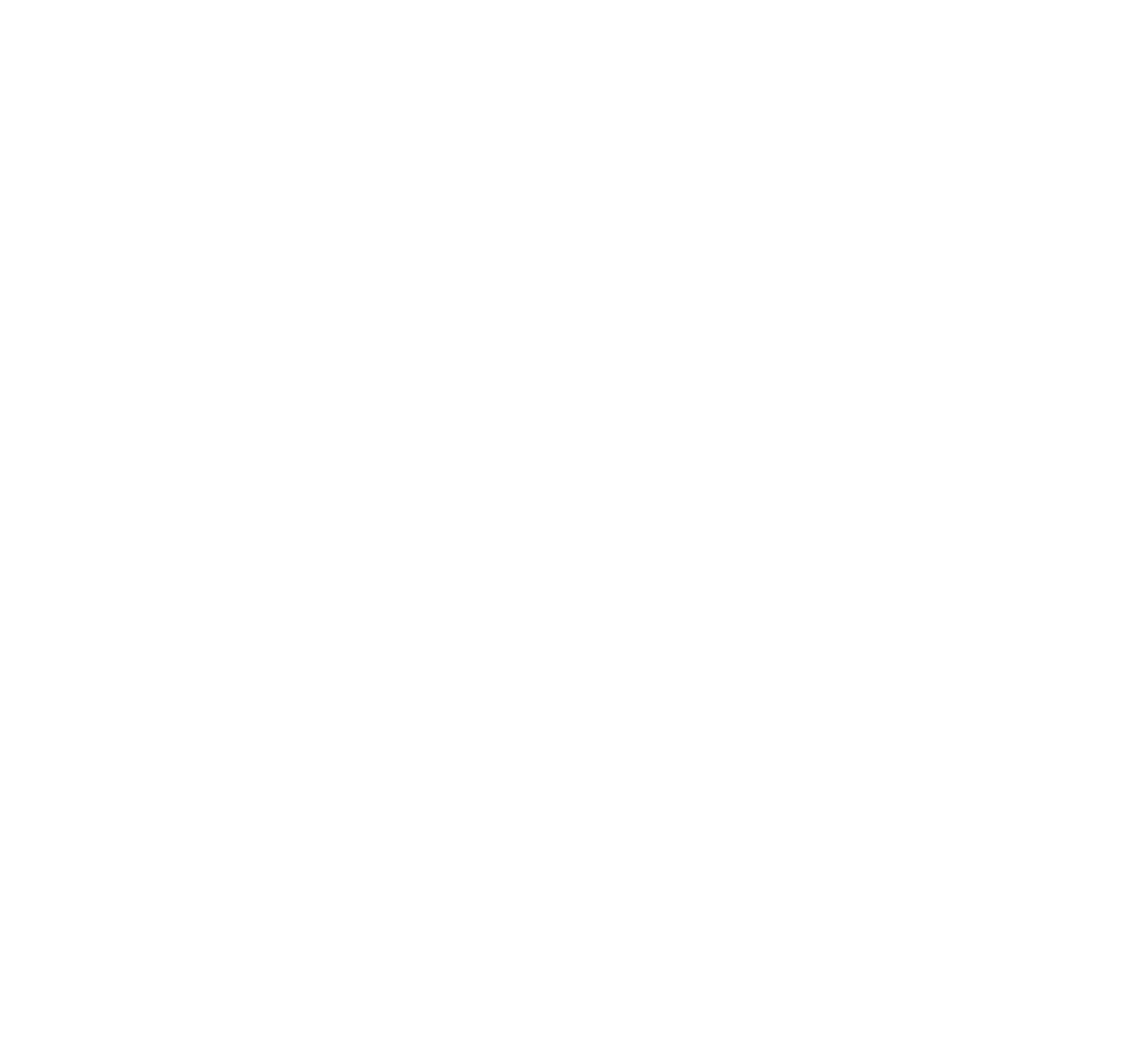
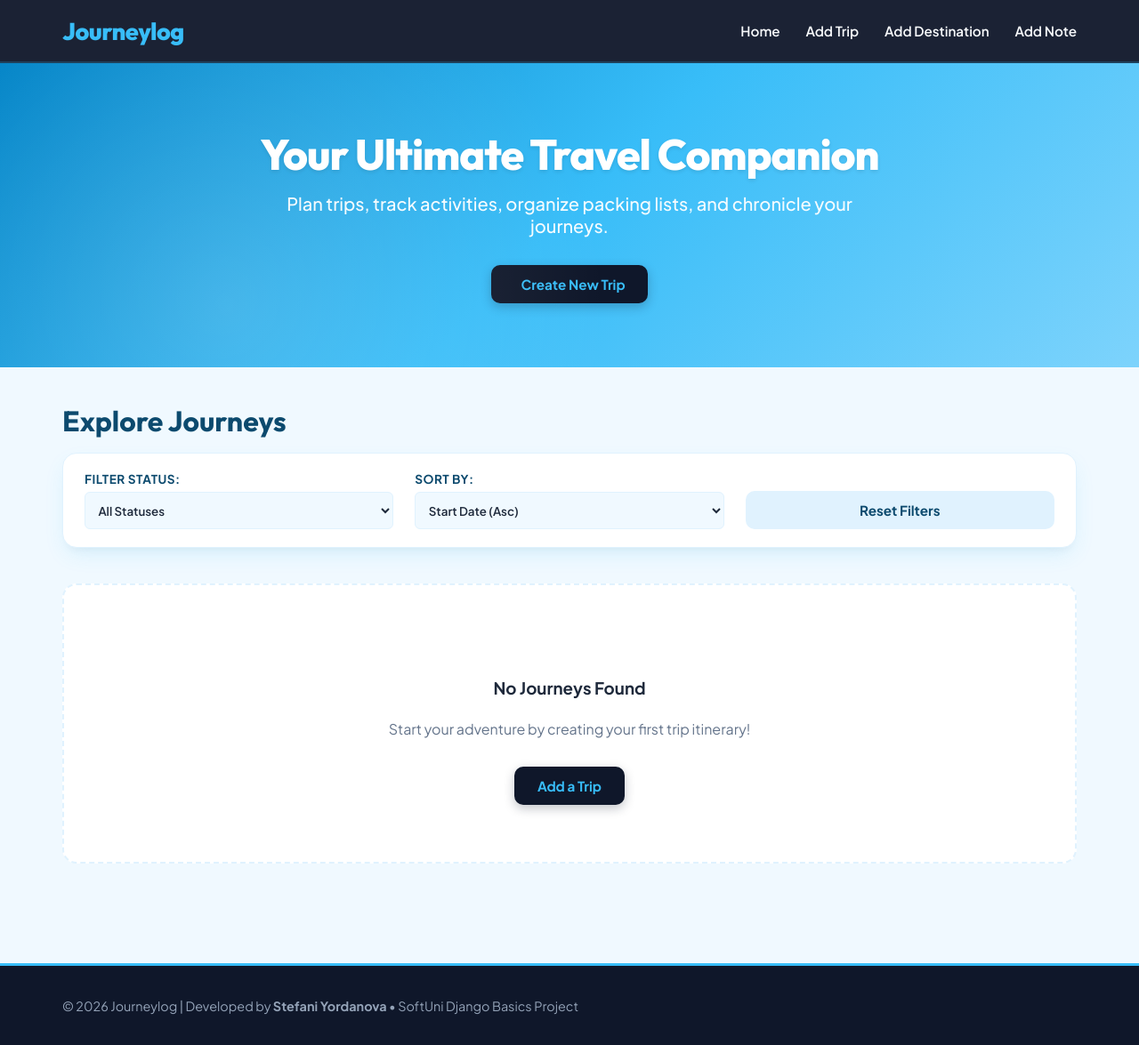
Before and after one commit to StefaniYordanova/JourneyLog, a Django app: page / in a window 1280 px wide. Before the commit the page is empty. Shown: the whole page at 89% size. Before the commit the page ends 800 px from the top, so only its background shows below. Run offline with Django 5.2, Linux system fonts and the light colour scheme.

Commit message:
chore: set up base.html and css files

```diff
--- /dev/null
+++ b/static/css/home.css
@@ -0,0 +1,408 @@
+* {
+    box-sizing: border-box;
+    margin: 0;
+    padding: 0;
+}
+
+:root {
+    /* Baby Blue & Coastal Palette */
+    --baby-blue-primary: #38bdf8;
+    --baby-blue-light: #e0f2fe;
+    --baby-blue-surface: #f0f9ff;
+    --ocean-dark: #0c4a6e;
+    --navy-header: #0f172a;
+    --sand-accent: #fef3c7;
+
+    --text-main: #1e293b;
+    --text-muted: #64748b;
+
+    --font-heading: 'Outfit', sans-serif;
+    --font-body: 'Plus Jakarta Sans', sans-serif;
+
+    --radius-lg: 16px;
+    --radius-md: 10px;
+    --radius-sm: 6px;
+    --shadow-soft: 0 10px 25px -5px rgba(56, 189, 248, 0.15), 0 8px 10px -6px rgba(0, 0, 0, 0.05);
+}
+
+body {
+    font-family: var(--font-body);
+    color: var(--text-main);
+    background-color: var(--baby-blue-surface);
+    display: flex;
+    flex-direction: column;
+    min-height: 100vh;
+}
+
+.container {
+    width: 90%;
+    max-width: 1140px;
+    margin: 0 auto;
+}
+
+.main-content {
+    flex: 1;
+}
+
+/* ==========================================================================
+   Header & Navigation Bar
+   ========================================================================== */
+.site-header {
+    background: rgba(15, 23, 42, 0.95);
+    backdrop-filter: blur(8px);
+    padding: 1.1rem 0;
+    position: sticky;
+    top: 0;
+    z-index: 100;
+    border-bottom: 2px solid rgba(56, 189, 248, 0.2);
+}
+
+.navbar {
+    display: flex;
+    justify-content: space-between;
+    align-items: center;
+}
+
+
+.nav-brand {
+    font-family: var(--font-heading);
+    color: var(--baby-blue-primary);
+    font-size: 1.7rem;
+    font-weight: 800;
+    letter-spacing: -0.5px;
+    text-decoration: none;
+    display: flex;
+    align-items: center;
+    gap: 0.6rem;
+}
+
+.nav-brand i {
+    transform: rotate(-15deg);
+    transition: transform 0.3s ease;
+}
+
+.nav-brand:hover i {
+    transform: rotate(15deg);
+}
+
+.nav-menu {
+    list-style: none;
+    display: flex;
+    gap: 1.8rem;
+}
+
+.nav-link {
+    color: #f8fafc;
+    text-decoration: none;
+    font-weight: 600;
+    font-size: 0.95rem;
+    transition: all 0.2s ease;
+}
+
+.nav-link:hover {
+    color: var(--baby-blue-primary);
+}
+
+/* ==========================================================================
+   Hero Section
+   ========================================================================== */
+.hero-section {
+    background: linear-gradient(135deg, #0284c7 0%, #38bdf8 50%, #7dd3fc 100%);
+    color: white;
+    padding: 4.5rem 0;
+    text-align: center;
+    position: relative;
+    overflow: hidden;
+}
+
+.hero-section::before {
+    content: '';
+    position: absolute;
+    top: 0; left: 0; right: 0; bottom: 0;
+    background: radial-gradient(circle at 20% 80%, rgba(255,255,255,0.15) 0%, transparent 40%);
+}
+
+.hero-title {
+    font-family: var(--font-heading);
+    font-size: 3rem;
+    font-weight: 800;
+    letter-spacing: -1px;
+    margin-bottom: 0.8rem;
+    text-shadow: 0 2px 4px rgba(0,0,0,0.1);
+}
+
+.hero-subtitle {
+    font-size: 1.25rem;
+    font-weight: 500;
+    margin-bottom: 2rem;
+    max-width: 650px;
+    margin-left: auto;
+    margin-right: auto;
+    opacity: 0.95;
+}
+
+/* Buttons */
+.btn {
+    display: inline-flex;
+    align-items: center;
+    justify-content: center;
+    gap: 0.5rem;
+    padding: 0.75rem 1.6rem;
+    border-radius: var(--radius-md);
+    text-decoration: none;
+    font-weight: 700;
+    font-size: 0.95rem;
+    cursor: pointer;
+    border: none;
+    transition: all 0.25s cubic-bezier(0.4, 0, 0.2, 1);
+}
+
+.btn-primary {
+    background-color: var(--navy-header);
+    color: var(--baby-blue-primary);
+    box-shadow: 0 4px 12px rgba(15, 23, 42, 0.25);
+}
+
+.btn-primary:hover {
+    background-color: #1e293b;
+    transform: translateY(-2px);
+    box-shadow: 0 6px 16px rgba(15, 23, 42, 0.35);
+}
+
+.btn-secondary {
+    background-color: var(--baby-blue-light);
+    color: var(--ocean-dark);
+}
+
+.btn-secondary:hover {
+    background-color: #bae6fd;
+}
+
+.btn-card {
+    background: linear-gradient(135deg, #0284c7 0%, var(--baby-blue-primary) 100%);
+    color: white;
+    width: 100%;
+    margin-top: 1.2rem;
+    border-radius: var(--radius-md);
+}
+
+.btn-card:hover {
+    opacity: 0.95;
+    transform: translateY(-1px);
+}
+
+/* ==========================================================================
+   Filter & Sorting Bar
+   ========================================================================== */
+.dashboard-section {
+    padding-bottom: 3rem;
+}
+
+.section-header h2 {
+    font-family: var(--font-heading);
+    font-size: 2rem;
+    color: var(--ocean-dark);
+    margin-top: 2.5rem;
+    margin-bottom: 1rem;
+}
+
+.filter-card {
+    background: white;
+    padding: 1.25rem 1.5rem;
+    border-radius: var(--radius-lg);
+    box-shadow: var(--shadow-soft);
+    border: 1px solid var(--baby-blue-light);
+    display: flex;
+    gap: 1.5rem;
+    align-items: flex-end;
+    margin-bottom: 2.5rem;
+}
+
+.filter-group {
+    display: flex;
+    flex-direction: column;
+    gap: 0.4rem;
+    flex: 1;
+}
+
+.filter-group label {
+    font-size: 0.85rem;
+    font-weight: 700;
+    color: var(--ocean-dark);
+    text-transform: uppercase;
+    letter-spacing: 0.5px;
+}
+
+.filter-group select {
+    padding: 0.65rem;
+    border: 1.5px solid var(--baby-blue-light);
+    border-radius: var(--radius-sm);
+    background-color: var(--baby-blue-surface);
+    color: var(--text-main);
+    font-family: var(--font-body);
+    font-weight: 600;
+    outline: none;
+    transition: border-color 0.2s;
+}
+
+.filter-group select:focus {
+    border-color: var(--baby-blue-primary);
+}
+
+/* ==========================================================================
+   Trips Card Grid
+   ========================================================================== */
+.trips-grid {
+    display: grid;
+    grid-template-columns: repeat(auto-fill, minmax(310px, 1fr));
+    gap: 2rem;
+}
+
+.trip-card {
+    background: white;
+    border-radius: var(--radius-lg);
+    overflow: hidden;
+    box-shadow: var(--shadow-soft);
+    border: 1px solid var(--baby-blue-light);
+    display: flex;
+    flex-direction: column;
+    transition: transform 0.3s ease, box-shadow 0.3s ease;
+}
+
+.trip-card:hover {
+    transform: translateY(-6px);
+    box-shadow: 0 18px 30px -10px rgba(56, 189, 248, 0.3);
+}
+
+.trip-card-image {
+    height: 190px;
+    background-size: cover;
+    background-position: center;
+    position: relative;
+    padding: 1rem;
+}
+
+.badge {
+    position: absolute;
+    top: 12px;
+    right: 12px;
+    padding: 0.35rem 0.8rem;
+    border-radius: 20px;
+    font-size: 0.75rem;
+    font-weight: 800;
+    letter-spacing: 0.5px;
+    text-transform: uppercase;
+    backdrop-filter: blur(6px);
+}
+
+.status-planned {
+    background-color: rgba(2, 132, 199, 0.85);
+    color: white;
+}
+
+.status-ongoing {
+    background-color: rgba(16, 185, 129, 0.85);
+    color: white;
+}
+
+.status-completed {
+    background-color: rgba(100, 116, 139, 0.85);
+    color: white;
+}
+
+.trip-card-body {
+    padding: 1.5rem;
+    display: flex;
+    flex-direction: column;
+    flex: 1;
+}
+
+.trip-title {
+    font-family: var(--font-heading);
+    font-size: 1.35rem;
+    font-weight: 700;
+    color: var(--navy-header);
+    margin-bottom: 0.4rem;
+}
+
+.trip-destination {
+    color: var(--text-muted);
+    font-size: 0.95rem;
+    font-weight: 500;
+    margin-bottom: 1rem;
+    display: flex;
+    align-items: center;
+    gap: 0.4rem;
+}
+
+.trip-destination i {
+    color: var(--baby-blue-primary);
+}
+
+.trip-meta {
+    display: flex;
+    justify-content: space-between;
+    font-size: 0.88rem;
+    font-weight: 600;
+    color: var(--ocean-dark);
+    padding-top: 0.8rem;
+    border-top: 1px dashed var(--baby-blue-light);
+    margin-top: auto;
+}
+
+/* ==========================================================================
+   Footer
+   ========================================================================== */
+.site-footer {
+    background-color: var(--navy-header);
+    color: #94a3b8;
+    padding: 2rem 0;
+    margin-top: 4rem;
+    border-top: 3px solid var(--baby-blue-primary);
+}
+
+.footer-content {
+    display: flex;
+    justify-content: space-between;
+    align-items: center;
+    font-size: 0.9rem;
+}
+
+.footer-socials a {
+    color: #94a3b8;
+    margin-left: 1.2rem;
+    font-size: 1.25rem;
+    transition: color 0.2s;
+}
+
+.footer-socials a:hover {
+    color: var(--baby-blue-primary);
+}
+
+/* Empty State */
+.empty-state {
+    text-align: center;
+    padding: 4rem 2rem;
+    background: white;
+    border-radius: var(--radius-lg);
+    border: 2px dashed var(--baby-blue-light);
+    display: flex;
+    flex-direction: column;
+    align-items: center;
+    gap: 1.5rem;
+}
+
+.empty-state p {
+    margin: 0;
+    color: var(--text-muted);
+}
+
+.empty-state .btn {
+    margin-top: 0.5rem;
+}
+
+.empty-icon {
+    font-size: 3.5rem;
+    color: var(--baby-blue-primary);
+    margin-bottom: 1rem;
+}
--- /dev/null
+++ b/static/css/styles.css
@@ -0,0 +1,4 @@
+@import url('https://fonts.googleapis.com/css2?family=Outfit:wght@500;700;800&family=Plus+Jakarta+Sans:wght@400;500;600;700&display=swap');
+
+
+@import '/static/css/home.css';
--- a/templates/common/home-page.html
+++ b/templates/common/home-page.html
@@ -1,10 +1,77 @@
-<!DOCTYPE html>
-<html lang="en">
-<head>
-    <meta charset="UTF-8">
-    <title>Title</title>
-</head>
-<body>
+{% extends 'shared/base.html' %}
+{% load static %}
 
-</body>
-</html>
+{% block title %}Home - Journeylog{% endblock %}
+
+{% block content %}
+<section class="hero-section">
+    <div class="container hero-container">
+        <h1 class="hero-title">Your Ultimate Travel Companion</h1>
+        <p class="hero-subtitle">Plan trips, track activities, organize packing lists, and chronicle your journeys.</p>
+        <a href="{% url 'trips:add' %}" class="btn btn-primary"><i class="fa-solid fa-plus"></i> Create New Trip</a>
+    </div>
+</section>
+
+<!-- Main Dashboard Section -->
+<section class="dashboard-section container">
+    <div class="section-header">
+        <h2>Explore Journeys</h2>
+    </div>
+
+    <!-- Filter & Sort Bar -->
+    <form method="get" class="filter-card">
+        <div class="filter-group">
+            <label for="status">Filter Status:</label>
+            <select name="status" id="status" onchange="this.form.submit()">
+                <option value="">All Statuses</option>
+                <option value="PLANNED" {% if selected_status == 'PLANNED' %}selected{% endif %}>Planned</option>
+                <option value="ONGOING" {% if selected_status == 'ONGOING' %}selected{% endif %}>Ongoing</option>
+                <option value="COMPLETED" {% if selected_status == 'COMPLETED' %}selected{% endif %}>Completed</option>
+            </select>
+        </div>
+
+        <div class="filter-group">
+            <label for="sort">Sort By:</label>
+            <select name="sort" id="sort" onchange="this.form.submit()">
+                <option value="start_date" {% if selected_sort == 'start_date' %}selected{% endif %}>Start Date (Asc)</option>
+                <option value="-start_date" {% if selected_sort == '-start_date' %}selected{% endif %}>Start Date (Desc)</option>
+                <option value="budget" {% if selected_sort == 'budget' %}selected{% endif %}>Budget (Low-High)</option>
+                <option value="-budget" {% if selected_sort == '-budget' %}selected{% endif %}>Budget (High-Low)</option>
+            </select>
+        </div>
+
+        <div class="filter-group reset-group">
+            <a href="{% url 'common:home' %}" class="btn btn-secondary">Reset Filters</a>
+        </div>
+    </form>
+
+    <!-- Trips Grid -->
+    {% if trips %}
+        <div class="trips-grid">
+            {% for trip in trips %}
+                <div class="trip-card">
+                    <div class="trip-card-image" style="background-image: url('{{ trip.destination.image_url|default:'/static/images/default-trip.jpg' }}');">
+                        <span class="badge status-{{ trip.status|lower }}">{{ trip.get_status_display }}</span>
+                    </div>
+                    <div class="trip-card-body">
+                        <h3 class="trip-title">{{ trip.title }}</h3>
+                        <p class="trip-destination"><i class="fa-solid fa-location-dot"></i> {{ trip.destination.name }}, {{ trip.destination.country }}</p>
+                        <div class="trip-meta">
+                            <span><i class="fa-regular fa-calendar"></i> {{ trip.start_date|date:"M d, Y" }}</span>
+                            <span><i class="fa-solid fa-coins"></i> ${{ trip.budget }}</span>
+                        </div>
+                        <a href="{% url 'trips:details' trip.pk %}" class="btn btn-card">View Journey</a>
+                    </div>
+                </div>
+            {% endfor %}
+        </div>
+    {% else %}
+        <div class="empty-state">
+            <i class="fa-solid fa-map-location-dot empty-icon"></i>
+            <h3>No Journeys Found</h3>
+            <p>Start your adventure by creating your first trip itinerary!</p>
+            <a href="{% url 'trips:add' %}" class="btn btn-primary">Add a Trip</a>
+        </div>
+    {% endif %}
+</section>
+{% endblock %}
--- a/templates/shared/base.html
+++ b/templates/shared/base.html
@@ -1,10 +1,16 @@
 <!DOCTYPE html>
 <html lang="en">
-<head>
-    <meta charset="UTF-8">
-    <title>Title</title>
-</head>
+    {% include 'shared/head.html' %}
 <body>
+
+    {% include 'shared/nav.html' %}
+
+    <main class="main-content">
+        {% block content %}
+        {% endblock %}
+    </main>
+
+    {% include 'shared/footer.html' %}
 
 </body>
 </html>
--- a/templates/shared/footer.html
+++ b/templates/shared/footer.html
@@ -1,10 +1,9 @@
-<!DOCTYPE html>
-<html lang="en">
-<head>
-    <meta charset="UTF-8">
-    <title>Title</title>
-</head>
-<body>
-
-</body>
-</html>
+<footer class="site-footer">
+    <div class="container footer-content">
+        <p>&copy; 2026 Journeylog | Developed by <strong>Stefani Yordanova</strong> • SoftUni Django Basics Project</p>
+        <div class="footer-socials">
+            <a href="#"><i class="fa-brands fa-github"></i></a>
+            <a href="#"><i class="fa-brands fa-twitter"></i></a>
+        </div>
+    </div>
+</footer>
--- a/templates/shared/head.html
+++ b/templates/shared/head.html
@@ -1,10 +1,8 @@
-<!DOCTYPE html>
-<html lang="en">
+{% load static %}
+
 <head>
     <meta charset="UTF-8">
-    <title>Title</title>
+    <meta name="viewport" content="width=device-width, initial-scale=1.0">
+    <title>{% block title %}Journeylog - Plan & Journal Your Adventures{% endblock %}</title>
+    <link rel="stylesheet" href="{% static 'css/styles.css' %}">
 </head>
-<body>
-
-</body>
-</html>
--- a/templates/shared/nav.html
+++ b/templates/shared/nav.html
@@ -1,10 +1,14 @@
-<!DOCTYPE html>
-<html lang="en">
-<head>
-    <meta charset="UTF-8">
-    <title>Title</title>
-</head>
-<body>
-
-</body>
-</html>
+{% load static %}
+<header class="site-header">
+    <nav class="navbar container">
+        <a href="{% url 'common:home' %}" class="nav-brand">
+            Journeylog
+        </a>
+        <ul class="nav-menu">
+            <li><a href="{% url 'common:home' %}" class="nav-link">Home</a></li>
+            <li><a href="{% url 'trips:add' %}" class="nav-link">Add Trip</a></li>
+            <li><a href="{% url 'destinations:add' %}" class="nav-link">Add Destination</a></li>
+            <li><a href="{% url 'travel_notes:add' %}" class="nav-link">Add Note</a></li>
+        </ul>
+    </nav>
+</header>
```
